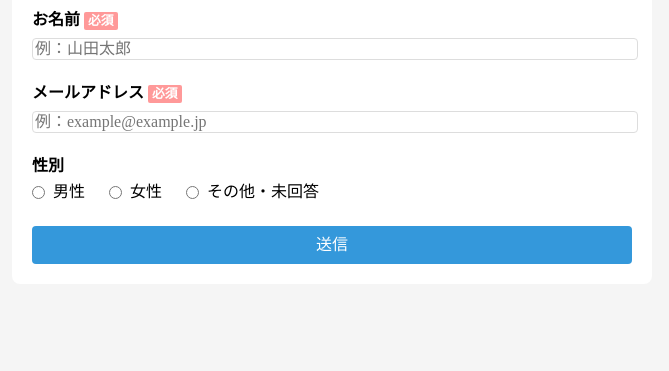
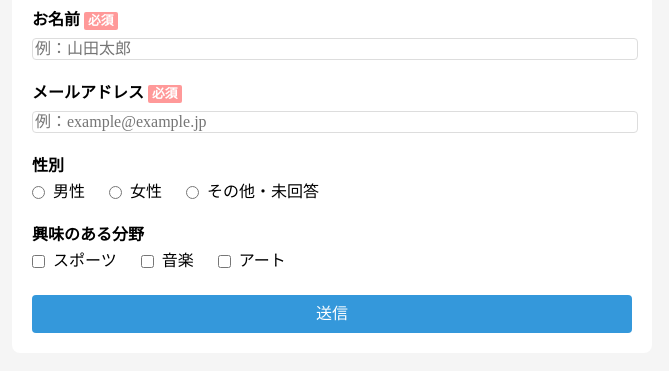
Before and after one commit to Yuto299/tomosta-form, a plain HTML site: page index.html in a window 1280 px wide. Shown: the part 113-484 px from the top of the page, without its empty margins (308-977 px from the left). Drawn offline with Linux system fonts and the light colour scheme.

Commit message:
チェックボックス

```diff
--- a/css/style.css
+++ b/css/style.css
@@ -68,13 +68,15 @@ button:hover {
   color: #fff;
 }
 
-.radio-group {
+.radio-group,
+.checkbox-group {
   display: flex;
   gap: 1.5rem;
   margin-top: 0.5rem;
 }
 
-.radio-group label {
+.radio-group label,
+.checkbox-group label {
   display: flex;
   align-items: center;
   font-weight: normal;
@@ -83,7 +85,8 @@ button:hover {
 }
 
 @media (max-width: 680px) {
-  .radio-group {
+  .radio-group,
+  .checkbox-group {
     flex-direction: column;
     gap: 0.5rem;
   }
--- a/index.html
+++ b/index.html
@@ -39,6 +39,24 @@
           </div>
         </div>
 
+        <div class="form-group">
+          <label>興味のある分野</label>
+          <div class="checkbox-group">
+            <label>
+              <input type="checkbox" name="interest[]" value="sports" />
+              <span>スポーツ</span>
+            </label>
+            <label>
+              <input type="checkbox" name="interest[]" value="music" />
+              <span>音楽</span>
+            </label>
+            <label>
+              <input type="checkbox" name="interest[]" value="arts" />
+              <span>アート</span>
+            </label>
+          </div>
+        </div>
+
         <button type="submit">送信</button>
       </form>
     </div>
```
